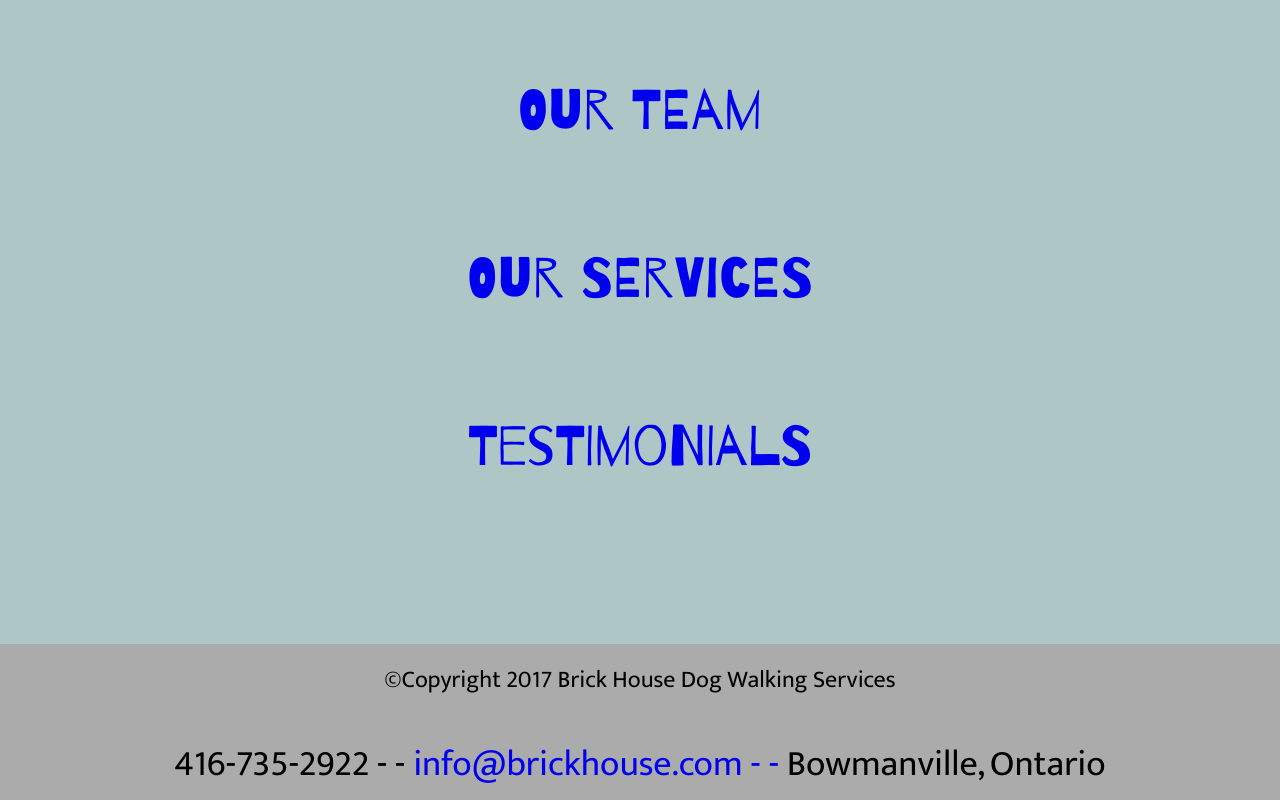
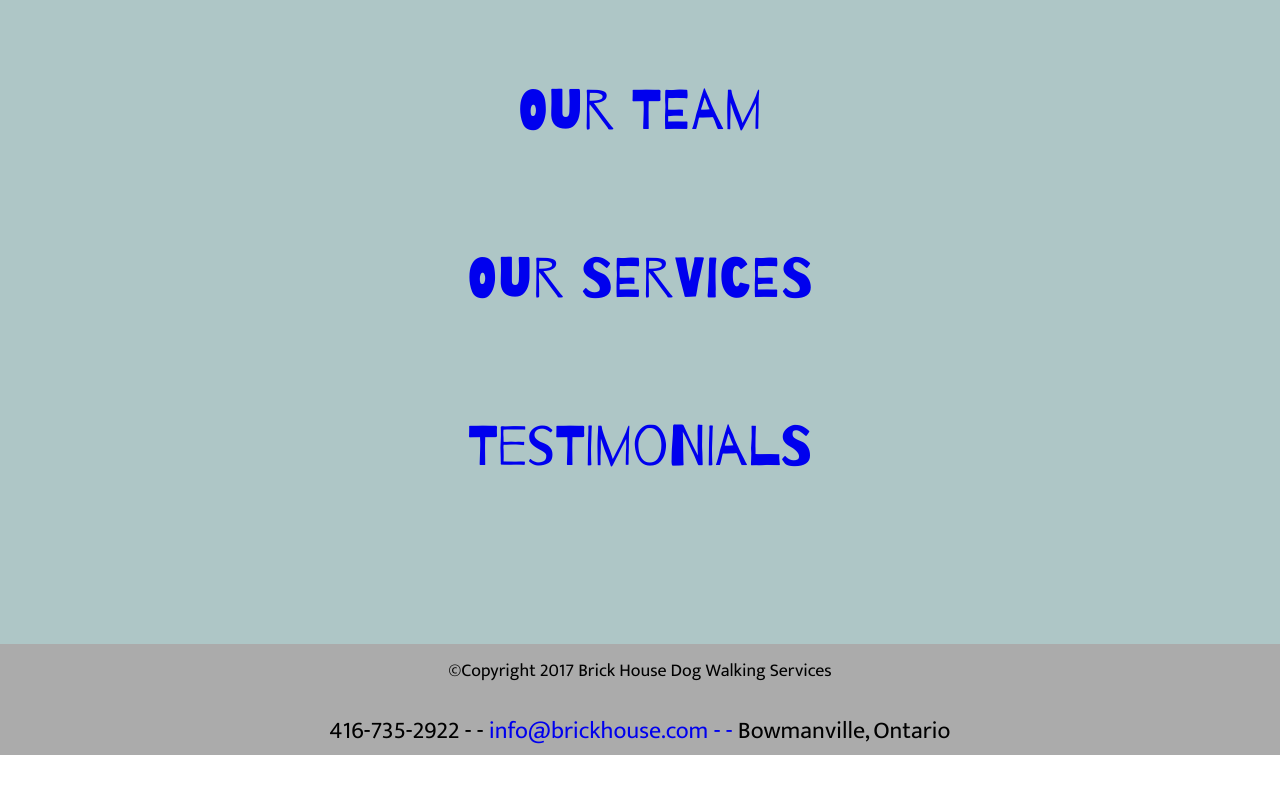
Before and after one commit to Biancagiorgio/final-project, a plain HTML site: page index.html in a window 1280 px wide. Shown: the part 1288-2088 px from the top of the page. After the commit the page ends 2043 px from the top, so only its background shows below. Drawn offline with Linux system fonts and the light colour scheme.

Commit message:
sized for responsive

```diff
--- a/info.css
+++ b/info.css
@@ -96,9 +96,23 @@ body{
   background-color: #B2BDB7;
 }
 
+
 footer{
 text-align: center;
 }
+
+.info{
+  background-color: #ABABAB;
+}
+
+.copyright{
+  font-size: 24px;
+}
+
+.contact{
+   font-size: 36px;
+}
+
 
 @media (min-width: 600px){
 
@@ -129,3 +143,31 @@ p{
   font-size: 24px;
 }
 }
+@media (min-width: 1140px){
+  .michele img {
+    max-width: 1140px;
+    max-height: 400px;
+  }
+
+  .bianca img{
+    max-width: 1200px;
+    max-height: 400px;
+  }
+
+  .adam img{
+    max-width: 1800px;
+    max-height: 400px;
+  }
+
+  .info{
+    background-color: #ABABAB;
+  }
+
+  .copyright{
+    font-size: 18px;
+  }
+
+  .contact{
+     font-size: 24px;
+  }
+}
--- a/style.css
+++ b/style.css
@@ -132,3 +132,22 @@ p{
 .contact{
    font-size: 36px;
 }
+
+@media (min-width: 1140px){
+  img{
+    margin-bottom: 2em;
+    max-width: 100%;
+    align-items: center;
+  }
+  .info{
+    background-color: #ABABAB;
+  }
+
+  .copyright{
+    font-size: 18px;
+  }
+
+  .contact{
+     font-size: 24px;
+  }
+}
```
Also changed, not shown: info.html (+15 -3 lines).
